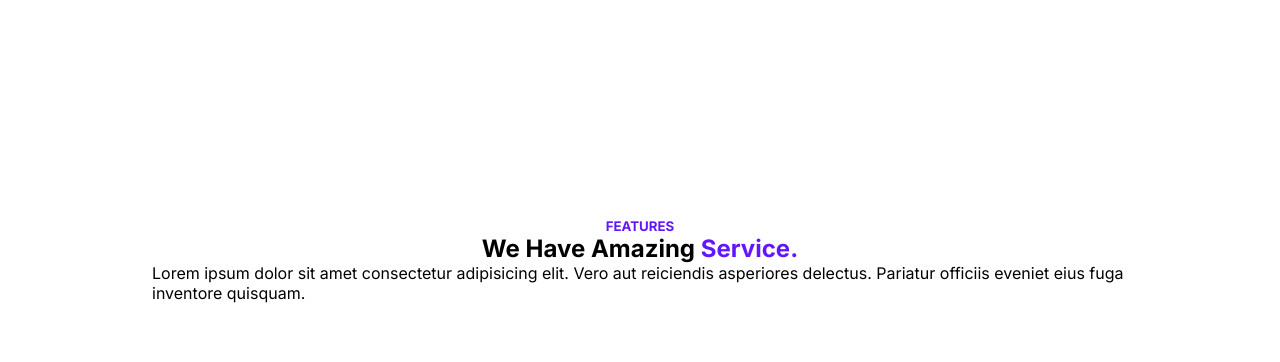
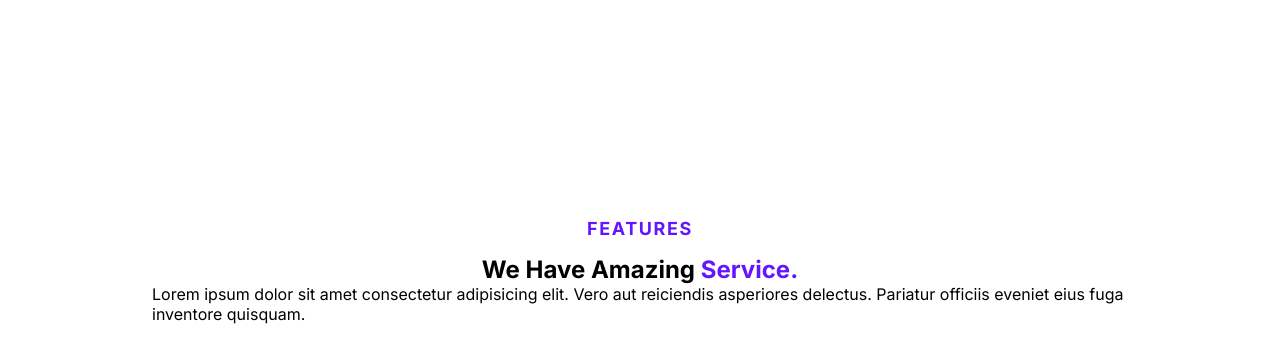
Before and after one commit to Kevin-M0624/Treact-Copy, a plain HTML site: page index.html in a window 1280 px wide. Shown: the part 744-1106 px from the top of the page. Drawn offline with Linux system fonts and the light colour scheme.

Commit message:
styled features title

```diff
--- a/styles.css
+++ b/styles.css
@@ -226,3 +226,12 @@ FEATURES
     justify-content: center;
     max-width: 1024px !important;
 }
+
+.features__title {
+    font-size: 18px;
+    letter-spacing: 1.6px;
+    font-weight: 700px;
+    display: flex;
+    align-items: center;
+    margin-bottom: 16px;
+}
```
